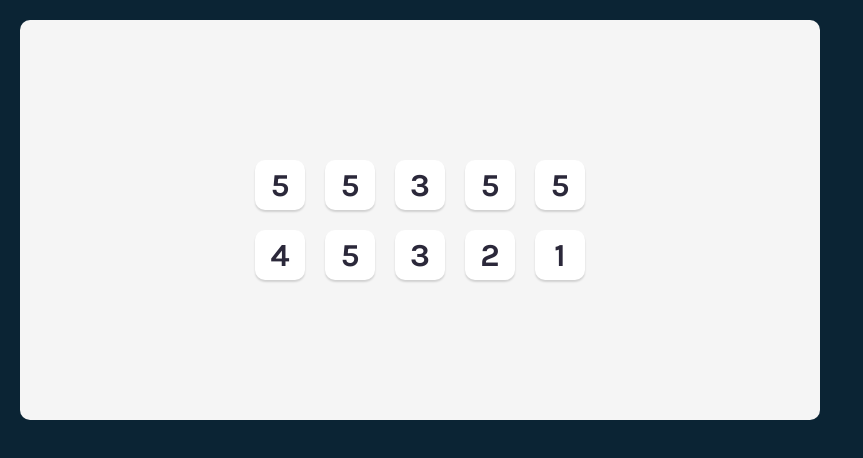
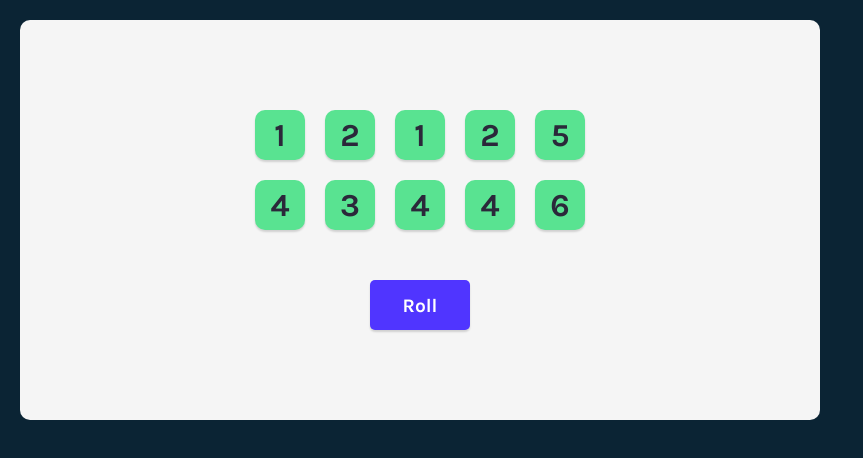
Before and after one commit to rubybellekim/react-tenzies, a React (Vite) app: page / in a window 1280 px wide. Shown: the top 458 px of the page, without its empty margins (0-863 px from the left). Built offline with nearby package versions, Linux system fonts and the light colour scheme; the HTML template or start-up script is replaced by a standard one; a web font is replaced by a local one.

Commit message:
ternary added

```diff
--- a/src/App.css
+++ b/src/App.css
@@ -3,13 +3,14 @@
 
 * {
   box-sizing: border-box;
-  font-family: Karla;
+  user-select: none;
 }
 
 body {
   margin: 0;
   background-color: #0B2434;
   padding: 20px;
+  font-family: 'Karla', sans-serif;
 }
 
 main {
@@ -30,20 +31,50 @@ main {
   gap: 20px;
 }
 
-.die-items {
+/* intersaction style for die container */
+.die-items, .die-held {
   display: flex;
   justify-content: center;
   align-items: center;
   width: 50px;
   height: 50px;
   padding: 10px;
-  background-color: white;
   border-radius: 10px;
   box-shadow: 0px 2px 2px 0px rgba(0, 0, 0, 0.15);
   color: #2B283A;
   cursor: pointer;
 }
 
+.die-items {
+  background-color: white;
+}
+
+.die-held {
+  background-color: #59E391;
+}
+
 .die-num {
   font-size: 2rem;
 }
+
+.roll-btn {
+  background-color: #5035FF;
+  width: 100px;
+  height: 50px;
+  border: none;
+  border-radius: 5px;
+  font-size: 1.2rem;
+  font-weight: bold;
+  color: white;
+  box-shadow: 0px 2px 2px 0px rgba(0, 0, 0, 0.15);
+  margin-top: 50px;
+  font-family: 'Karla', sans-serif;
+}
+
+.roll-btn:focus {
+  outline: none;
+}
+
+.roll-btn:active {
+  box-shadow: inset 5px 5px 10px -3px rgba(15, 21, 84, 0.7);
+}
--- a/src/App.jsx
+++ b/src/App.jsx
@@ -1,17 +1,38 @@
-import { useState } from "react";
+import { React, useState } from "react";
 import Die from "./Components/Die";
 import "./App.css";
+import { nanoid } from "nanoid";
 
 function App() {
-  const dieMap = [];
+  const [dice, setDice] = useState(allNewDice());
 
-  for (let i = 0; i < 10; i++) {
-    dieMap.push(<Die value={Math.floor(Math.random() * 6 + 1)} />);
+  function allNewDice() {
+    const newDice = [];
+
+    for (let i = 0; i < 10; i++) {
+      newDice.push({
+        value: Math.ceil(Math.random() * 6),
+        isHeld: true,
+        id: nanoid(),
+      });
+    }
+    return newDice;
   }
+
+  function rollDice() {
+    setDice(allNewDice());
+  }
+
+  const diceElement = dice.map((die) => (
+    <Die key={die.id} value={die.value} isHeld={die.isHeld} />
+  ));
 
   return (
     <main>
-      <container className="die-container">{dieMap}</container>
+      <div className="die-container">{diceElement}</div>
+      <button className="roll-btn" onClick={rollDice}>
+        Roll
+      </button>
     </main>
   );
 }
--- a/src/Components/Die.jsx
+++ b/src/Components/Die.jsx
@@ -1,6 +1,8 @@
+import "../App.css";
+
 function Die(props) {
   return (
-    <div className="die-items">
+    <div className={props.isHeld == true ? "die-held" : "die-items"}>
       <h2 className="die-num">{props.value}</h2>
     </div>
   );
```
